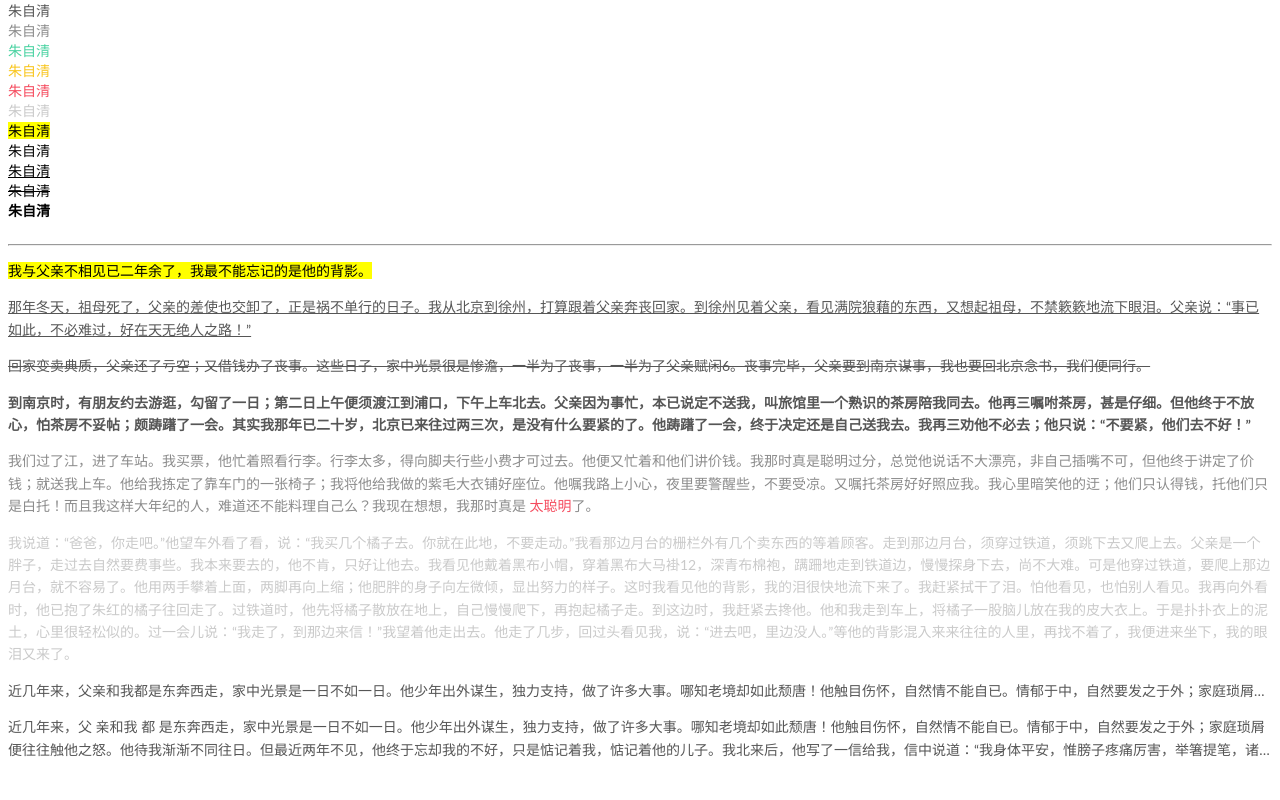
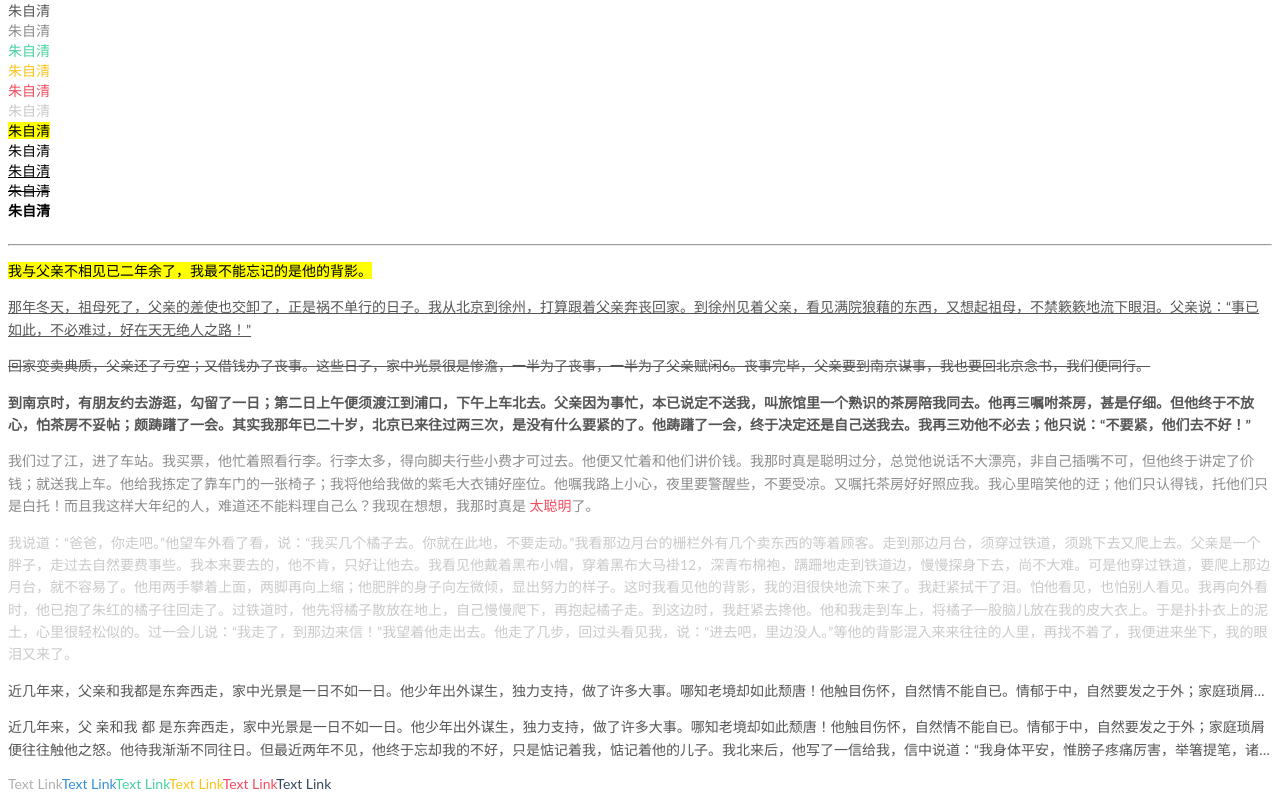
Before and after one commit to qiuhutu/sf-ui, a Vue app: page / in a window 1280 px wide. Shown: the part 751-1551 px from the top of the page. Before the commit the page ends 1526 px from the top, so only its background shows below. Built offline with nearby package versions, Linux system fonts and the light colour scheme.

Commit message:
create link element

```diff
--- a/src/App.vue
+++ b/src/App.vue
@@ -115,6 +115,12 @@
     <sf-paragraph
     :ellipsis="{rows: 2, expandable: true}"
     >近几年来，父 亲和我  都 是东奔西走，家中光景是一日不如一日。他少年出外谋生，独力支持，做了许多大事。哪知老境却如此颓唐！他触目伤怀，自然情不能自已。情郁于中，自然要发之于外；家庭琐屑便往往触他之怒。他待我渐渐不同往日。但最近两年不见，他终于忘却我的不好，只是惦记着我，惦记着他的儿子。我北来后，他写了一信给我，信中说道：“我身体平安，惟膀子疼痛厉害，举箸提笔，诸多不便，大约大去之期不远矣。”我读到此处，在晶莹的泪光中，又看见那肥胖的、青布棉袍黑布马褂的背影。唉！我不知何时再能与他相见！</sf-paragraph>
+    <sf-link href="#" disabled>Text Link</sf-link>
+    <sf-link type="primary">Text Link</sf-link>
+    <sf-link type="success">Text Link</sf-link>
+    <sf-link type="warning">Text Link</sf-link>
+    <sf-link type="error">Text Link</sf-link>
+    <sf-link :underline="false">Text Link</sf-link>
   </div>
 </template>
 
@@ -132,6 +138,7 @@ import SfIcon from "@/components/basic/icon/icon";
 import SfTitle from "@/components/basic/typography/title";
 import SfText from "@/components/basic/typography/text";
 import SfParagraph from "@/components/basic/typography/paragraph";
+import SfLink from "@/components/basic/link/link";
 
 export default {
   name: "app",
@@ -147,7 +154,8 @@ export default {
     "sf-icon": SfIcon,
     "sf-title": SfTitle,
     "sf-text": SfText,
-    "sf-paragraph": SfParagraph
+    "sf-paragraph": SfParagraph,
+    "sf-link": SfLink
   }
 };
 </script>
--- /dev/null
+++ b/src/components/basic/link/link.vue
@@ -0,0 +1,104 @@
+<template>
+  <a
+    class="sf-link"
+    :class="[`sf-link-${type}`, {'sf-link-no-underline': !underline, 'sf-link-disabled': disabled}]"
+    @click="handleClick"
+  >
+    <slot />
+  </a>
+</template>
+
+<script>
+export default {
+  name: "sf-link",
+  props: {
+    type: {
+      type: String,
+      default: "default"
+    },
+    underline: {
+      type: Boolean,
+      default: true
+    },
+    href: String,
+    disabled: Boolean
+  },
+  methods: {
+    handleClick(event) {
+      if (!this.disabled && !this.href) return this.$emit("click", event);
+    }
+  }
+};
+</script>
+
+<style lang="scss" scoped>
+@import "@/styles/color.scss";
+
+@mixin crossEffect($hover-color, $active-color, $visited-color) {
+  &:hover {
+    color: $hover-color;
+    cursor: pointer;
+    text-decoration: underline;
+  }
+  &:active {
+    color: $active-color;
+    cursor: pointer;
+    text-decoration: underline;
+  }
+  &:visited {
+    cursor: pointer;
+    color: $visited-color;
+  }
+  &.sf-link-disabled {
+      color: $hover-color;
+      &:hover, &:active, &:visited {
+          text-decoration: none !important;
+          color: $hover-color !important;
+          cursor: not-allowed !important;
+      }
+  }
+}
+
+.sf-link {
+  &.sf-link-default {
+    color: $color-dark;
+    text-decoration: none;
+    @include crossEffect(#b0b0b0, $color-dark, darken($color-dark, 5%));
+  }
+  &.sf-link-primary {
+    color: $color-primary;
+    @include crossEffect(
+      lighten($color-primary, 20%),
+      $color-primary,
+      darken($color-primary, 20%)
+    );
+  }
+  &.sf-link-success {
+    color: $color-green;
+    @include crossEffect(
+      lighten($color-green, 20%),
+      $color-green,
+      darken($color-green, 20%)
+    );
+  }
+  &.sf-link-warning {
+    color: $color-yellow;
+    @include crossEffect(
+      lighten($color-yellow, 20%),
+      $color-yellow,
+      darken($color-yellow, 20%)
+    );
+  }
+  &.sf-link-error {
+    color: $color-red;
+    @include crossEffect(
+      lighten($color-red, 20%),
+      $color-red,
+      darken($color-red, 20%)
+    );
+  }
+  &.sf-link-no-underline {
+    text-decoration: none !important;
+  }
+}
+</style>
```
